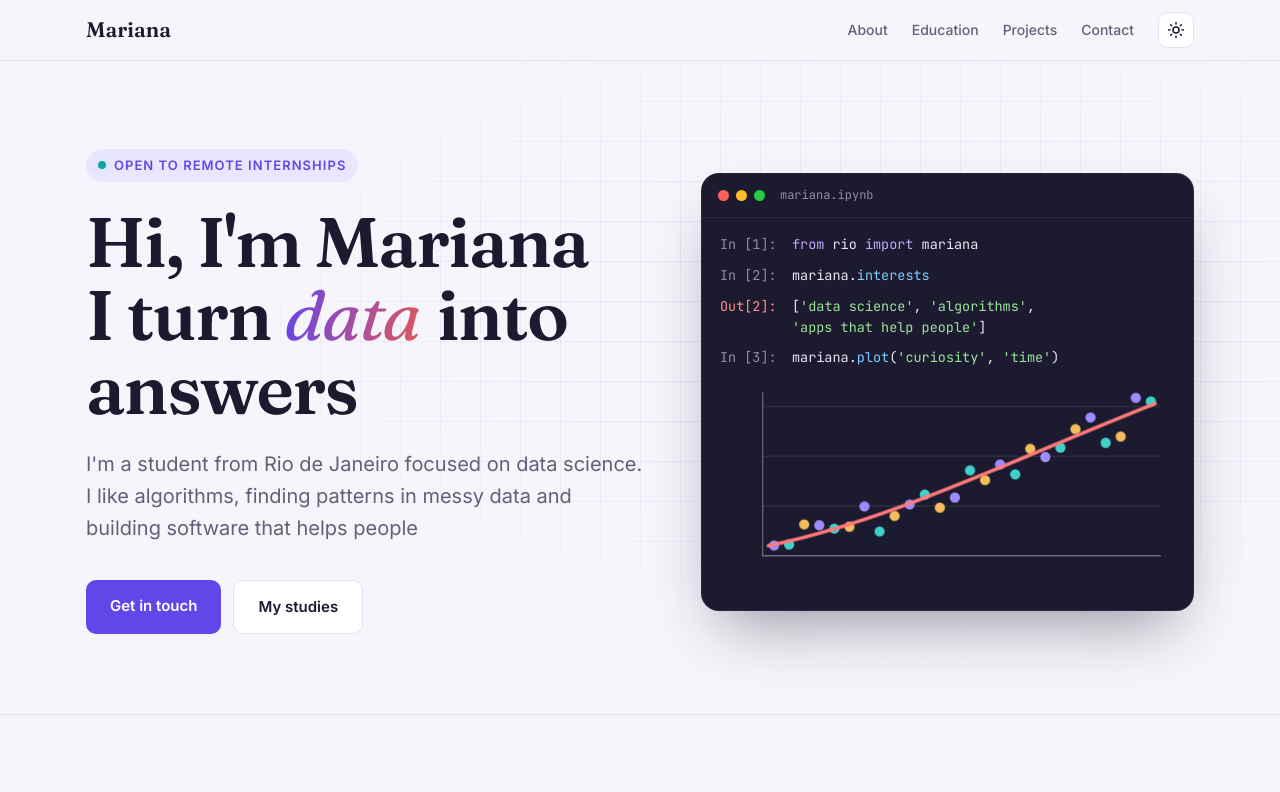
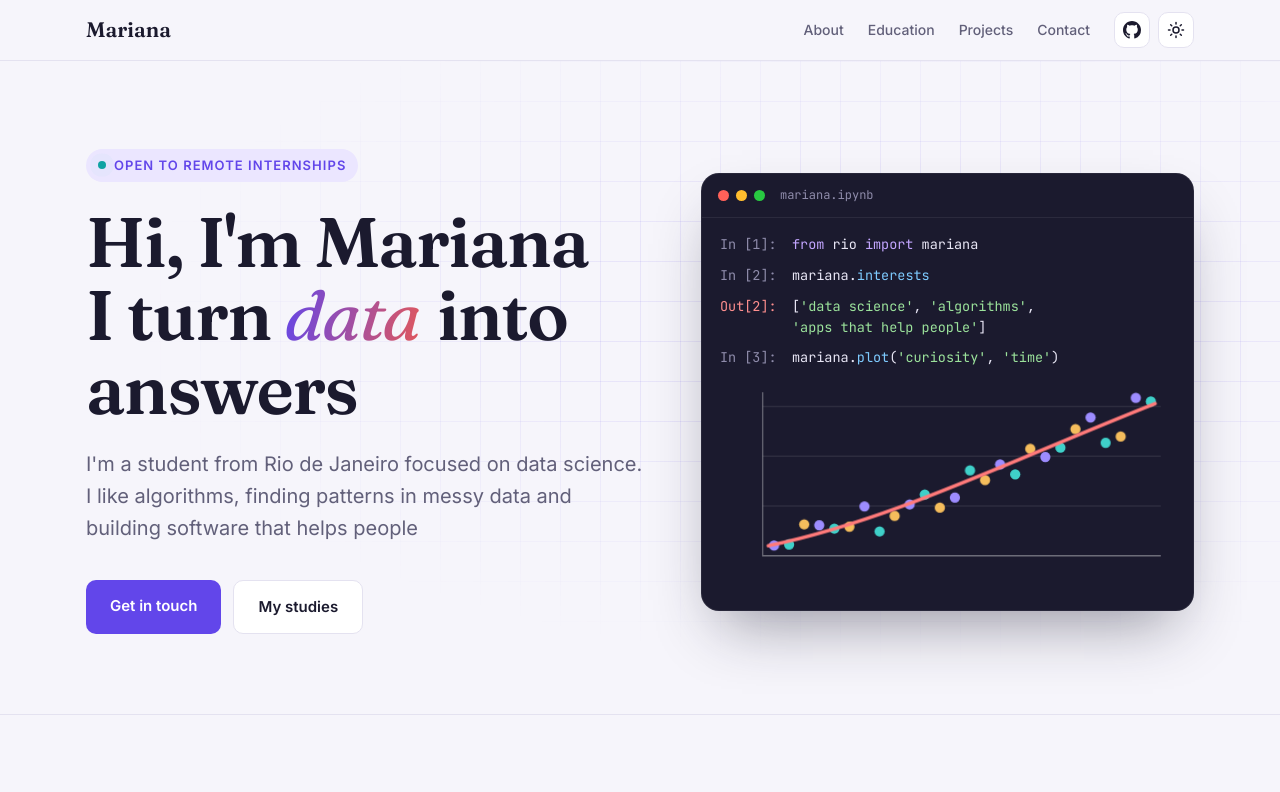
Before and after one commit to stevelacey/marianaeva, a plain HTML site: page index.html in a window 1280 px wide. Shown: the top 792 px of the page. Drawn offline with Linux system fonts and the light colour scheme.

Commit message:
Add GitHub link to the nav and make buttons unselectable

```diff
--- a/index.html
+++ b/index.html
@@ -48,6 +48,7 @@
   body{background:var(--bg);color:var(--ink);font-family:Inter,system-ui,sans-serif;line-height:1.6;font-size:16px;transition:background .2s,color .2s}
   a{color:inherit}
   ::selection{background:var(--accent);color:#fff}
+  nav,.btn,.eyebrow,.tag,.chip,.label,.icon,.nb-bar,.stat b,.item .when{-webkit-user-select:none;user-select:none}
 
   /* Bootstrap container widths */
   .wrap{width:100%;margin:0 auto;padding:0 1rem}
@@ -65,6 +66,10 @@
   nav ul{display:flex;gap:24px;list-style:none}
   nav ul a{text-decoration:none;font-size:14px;color:var(--muted);font-weight:500}
   nav ul a:hover{color:var(--accent)}
+  .nav-icon{width:36px;height:36px;border-radius:10px;border:1px solid var(--line);background:var(--surface);color:var(--ink);display:grid;place-items:center}
+  .nav-icon:hover{border-color:var(--accent);color:var(--accent)}
+  .nav-icon svg{width:18px;height:18px;fill:currentColor}
+  .nav-btns{display:flex;gap:8px}
   .theme-toggle{width:36px;height:36px;border-radius:10px;border:1px solid var(--line);background:var(--surface);color:var(--ink);display:grid;place-items:center;cursor:pointer}
   .theme-toggle:hover{border-color:var(--accent);color:var(--accent)}
   .theme-toggle svg{width:18px;height:18px;fill:none;stroke:currentColor;stroke-width:2;stroke-linecap:round;stroke-linejoin:round}
@@ -196,10 +201,13 @@
         <li><a href="#projects">Projects</a></li>
         <li><a href="#contact">Contact</a></li>
       </ul>
+      <div class="nav-btns">
+      <a class="nav-icon" href="https://github.com/smarianaeva" target="_blank" rel="noopener" aria-label="GitHub" title="GitHub"><svg viewBox="0 0 16 16"><path d="M8 0C3.58 0 0 3.58 0 8c0 3.54 2.29 6.53 5.47 7.59.4.07.55-.17.55-.38 0-.19-.01-.82-.01-1.49-2.01.37-2.53-.49-2.69-.94-.09-.23-.48-.94-.82-1.13-.28-.15-.68-.52-.01-.53.63-.01 1.08.58 1.23.82.72 1.21 1.87.87 2.33.66.07-.52.28-.87.51-1.07-1.78-.2-3.64-.89-3.64-3.95 0-.87.31-1.59.82-2.15-.08-.2-.36-1.02.08-2.12 0 0 .67-.21 2.2.82.64-.18 1.32-.27 2-.27.68 0 1.36.09 2 .27 1.53-1.04 2.2-.82 2.2-.82.44 1.1.16 1.92.08 2.12.51.56.82 1.27.82 2.15 0 3.07-1.87 3.75-3.65 3.95.29.25.54.73.54 1.48 0 1.07-.01 1.93-.01 2.2 0 .21.15.46.55.38A8.013 8.013 0 0016 8c0-4.42-3.58-8-8-8z"/></svg></a>
       <button class="theme-toggle" type="button" aria-label="Toggle dark mode" title="Toggle dark mode (⌘E)">
         <svg class="sun" viewBox="0 0 24 24"><circle cx="12" cy="12" r="4"/><path d="M12 2v2M12 20v2M4.9 4.9l1.4 1.4M17.7 17.7l1.4 1.4M2 12h2M20 12h2M4.9 19.1l1.4-1.4M17.7 6.3l1.4-1.4"/></svg>
         <svg class="moon" viewBox="0 0 24 24"><path d="M21 12.8A9 9 0 1 1 11.2 3a7 7 0 0 0 9.8 9.8z"/></svg>
       </button>
+      </div>
     </div>
   </div>
 </nav>
```
